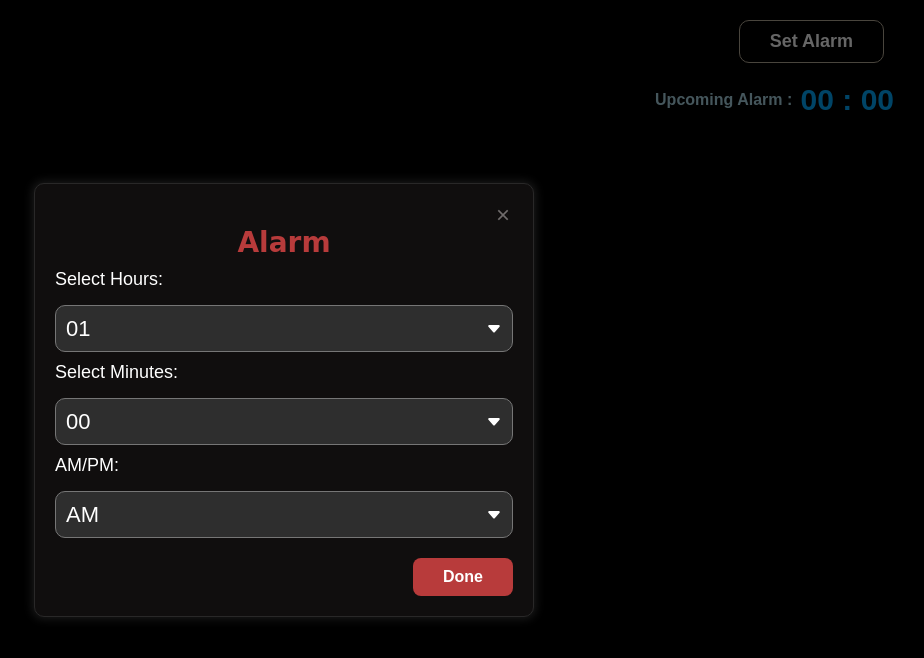
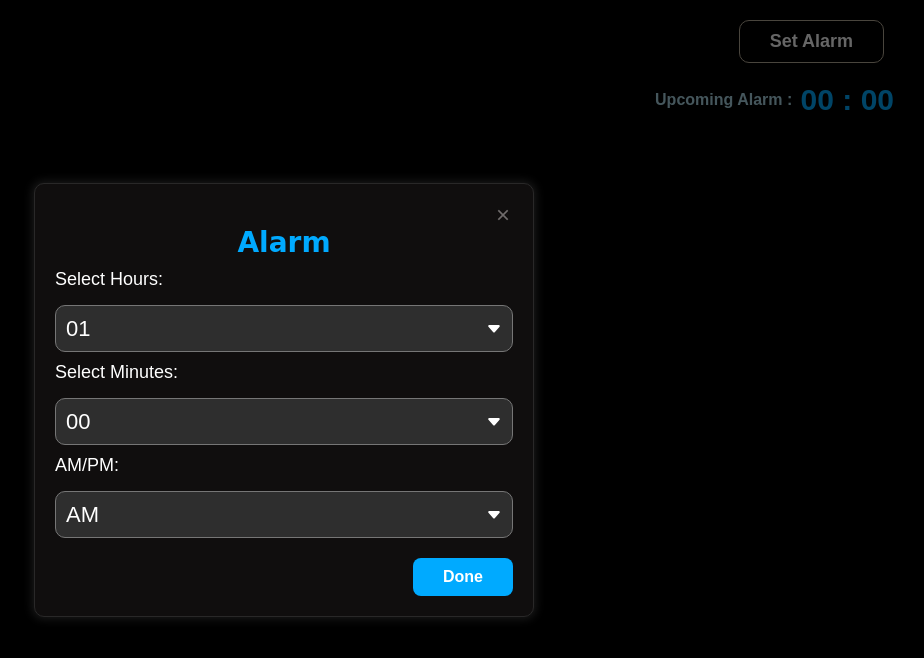
Before and after one commit to keshav7662/DigitalClock, a plain HTML site: page index.html in a window 1280 px wide. Both pictures are taken after a click on the button "Set Alarm". Shown: the whole page, without its empty margins (356-1280 px from the left). Drawn offline with nearby package versions, Linux system fonts and the light colour scheme.

Commit message:
Fix css!

```diff
--- a/style.css
+++ b/style.css
@@ -129,7 +129,7 @@ h1 {
     font-weight: bold;
     font-family: cursive;
     margin-bottom: 10px;
-    color: rgb(184, 59, 59);
+    color: rgb(0, 170, 255);
 }
 
 #alarm-display {
@@ -145,7 +145,7 @@ h1 {
 
 #alarm-title {
     font-size: 30px;
-    color:rgb(0, 170, 255);
+    color: rgb(0, 170, 255);
 }
 
 #done {
@@ -158,7 +158,7 @@ h1 {
     padding: 10px 30px;
     border: none;
     border-radius: 8px;
-    background-color: rgb(184, 59, 59);
+    background-color: rgb(0, 170, 255);
     color: #fff;
     font-size: 16px;
     font-weight: bold;
```
